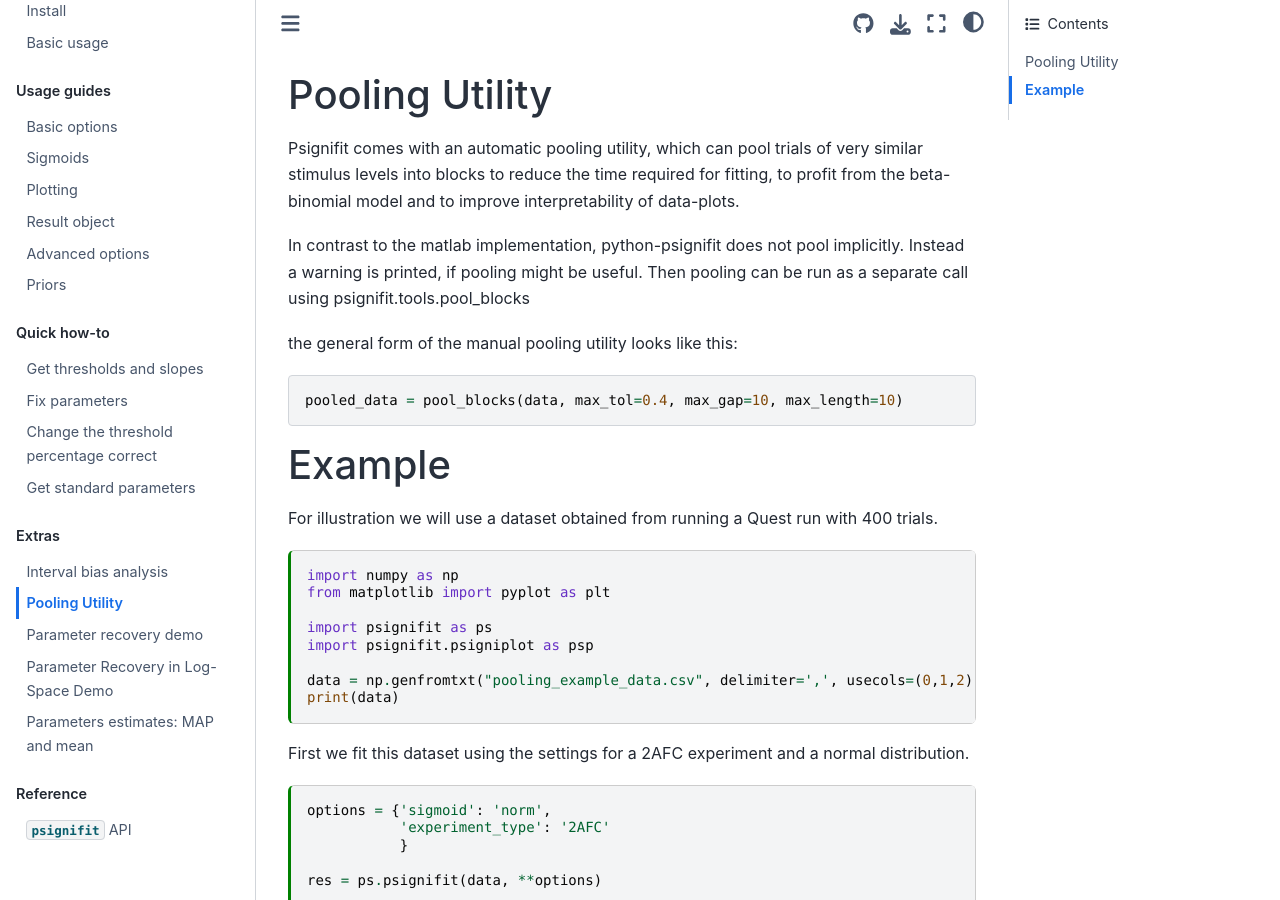
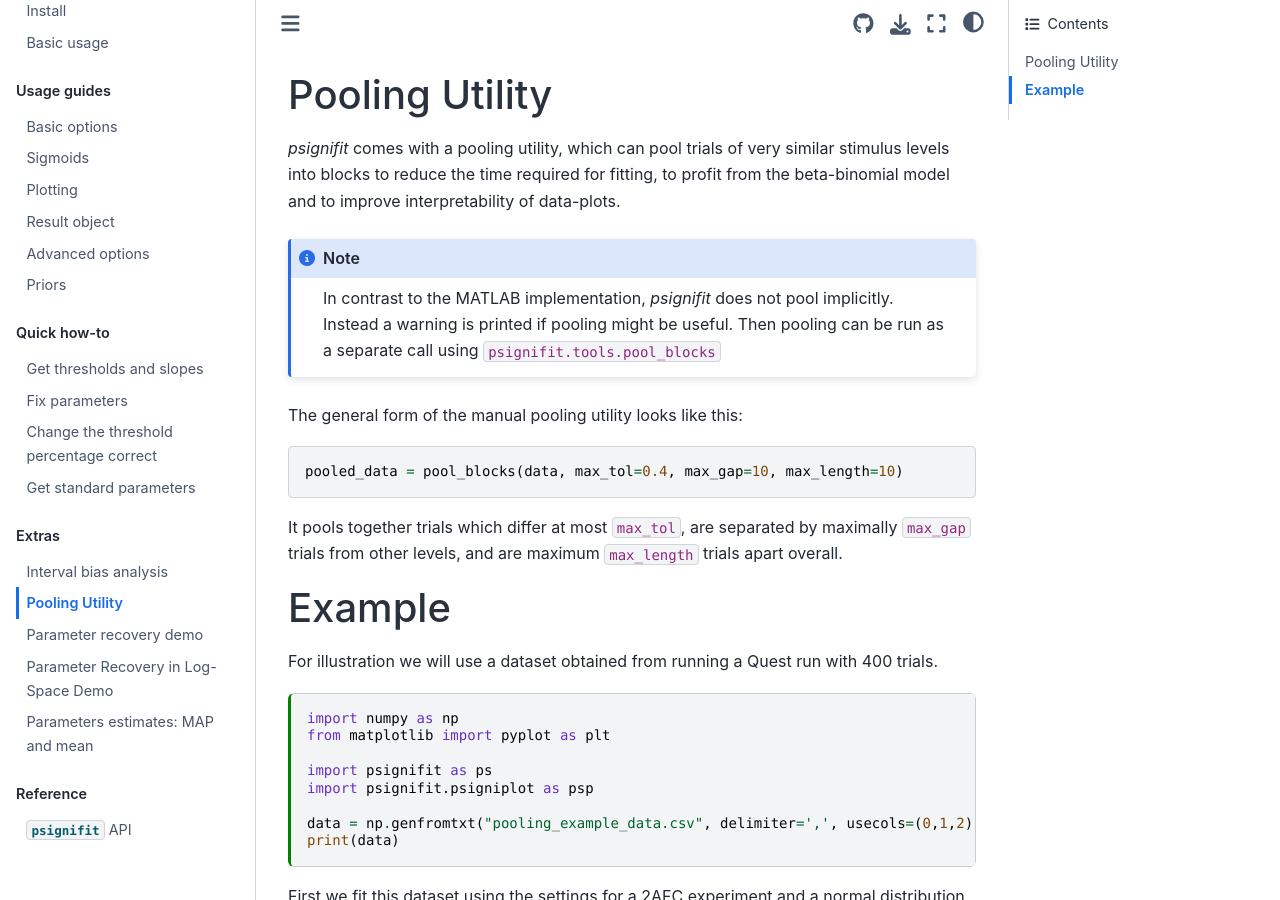
Before and after one commit to wichmann-lab/python-psignifit, a Jupyter Book: the page built from docs/examples/pooling_utilities.md, in a window 1280 px wide and 900 px high. Built offline with Jupyter Book 1.0.4 settings and Sphinx 7.4.7 and the Sphinx Book theme 1.1.4, drawn with Linux system fonts in a browser that asks for light colours.

Commit message:
move notes about the pooling stuff in its own section

````diff
--- a/docs/examples/pooling_utilities.md
+++ b/docs/examples/pooling_utilities.md
@@ -14,14 +14,21 @@ mystnb:
 ---
 # Pooling Utility
 
-Psignifit comes with an automatic pooling utility, which can pool trials of very similar stimulus levels into blocks to reduce the time required for fitting, to profit from the beta-binomial model and to improve interpretability of data-plots.
+*psignifit* comes with a pooling utility, which can pool trials of very similar stimulus levels into blocks to reduce the time required for fitting, to profit from the beta-binomial model and to improve interpretability of data-plots.
 
-In contrast to the matlab implementation, python-psignifit does not pool implicitly. Instead a warning is printed, if pooling might be useful. Then pooling can be run as a separate call using psignifit.tools.pool_blocks
+```{note}
+In contrast to the MATLAB implementation, *psignifit* does not pool implicitly. Instead a warning is printed if pooling might be useful. Then pooling can be run as a separate call using `psignifit.tools.pool_blocks`
+```
 
-the general form of the manual pooling utility looks like this:
+The general form of the manual pooling utility looks like this:
 ```
 pooled_data = pool_blocks(data, max_tol=0.4, max_gap=10, max_length=10)
 ```
+
+It pools together trials which differ at most `max_tol`, are separated by
+maximally `max_gap` trials from other levels, and are maximum `max_length`
+trials apart overall.
+
 
 # Example
 For illustration we will use a dataset obtained from running a Quest run with 400 trials.
````
